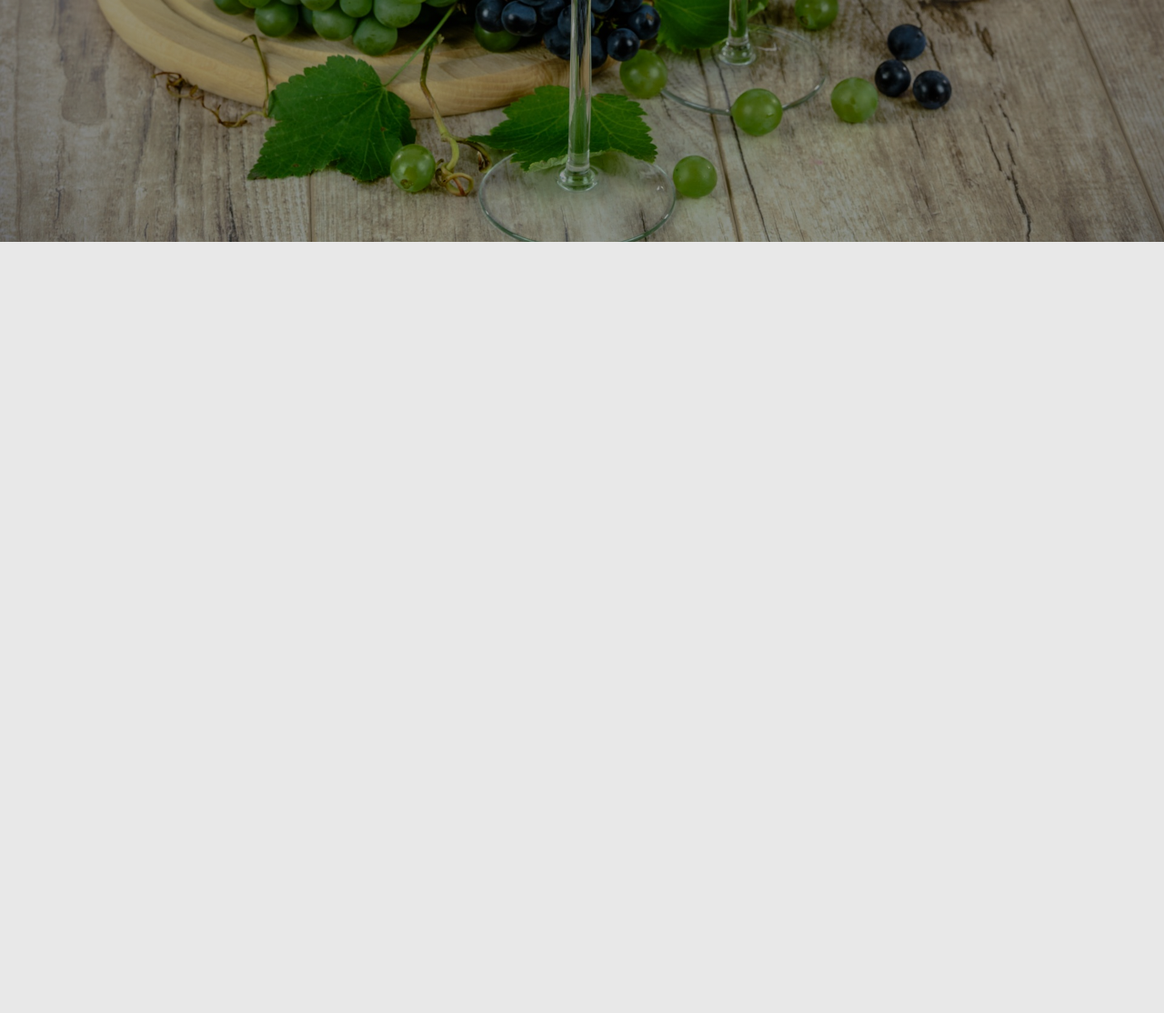
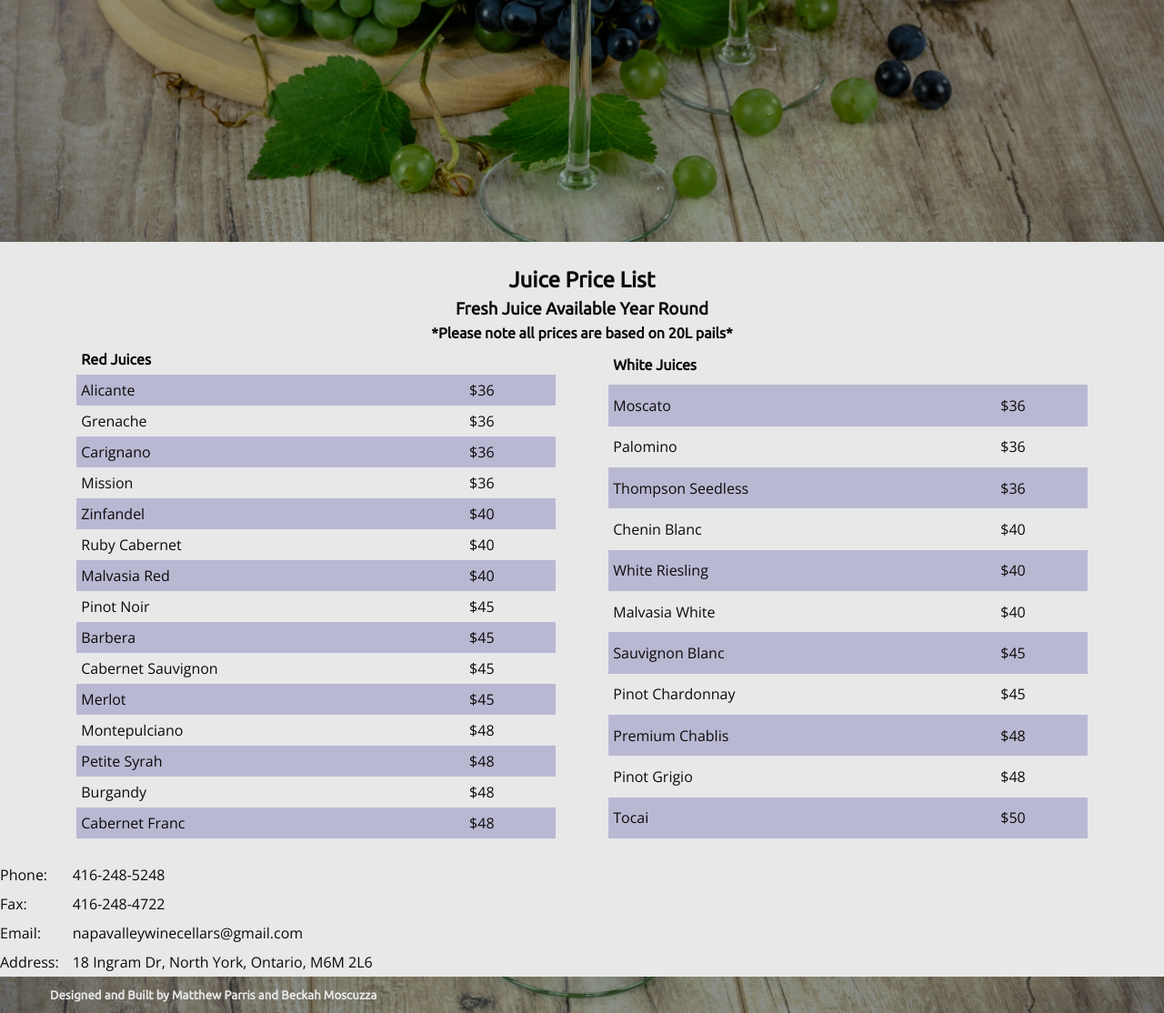
Before and after one commit to Parris-Moscuzza-Creations/NapaValleyWineCellars, a website: page index.html in a window 1280 px wide. Shown: the part 534-1648 px from the top of the page at 91% size. Before the commit the page ends 800 px from the top, so only its background shows below. Drawn offline with nearby package versions, Linux system fonts and the light colour scheme; a web font is replaced by a local one.

Commit message:
made into one page

```diff
--- a/index.html
+++ b/index.html
@@ -23,15 +23,14 @@
 
 					<nav class="mainNav">
 						<ul class="active">
-							<li><a href="index.html">Home</a></li>
-							<li><a href="forSale.html">For Sale</a></li>
-							<li><a href="contactUs.html">Contact Us</a></li>
+							<li><a href="#home">Home</a></li>
+							<li><a href="#forSale">For Sale</a></li>
+							<li><a href="#contact">Contact Us</a></li>
 						</ul>
 					</nav>
 				</div>
 			</div>
 		</div>
-
 
 		<div class="wrapper">
 			<div class="headerCentreText">
@@ -40,6 +39,157 @@
 		</div>
 	</header>
 
+	<section id="forSale" class="priceListTitle wrapper">
+		<h2>Juice Price List</h2>
+		<h3>Fresh Juice Available Year Round</h3>
+		<h4>*Please note all prices are based on 20L pails*</h4>
+		<section class="priceListWrap wrapper">
+			<table class="red">
+				<tr>
+					<th>Red Juices</th>
+				</tr>
+				<tr>
+					<td>Alicante</td>
+					<td>$36</td>
+				</tr>
+				<tr>
+					<td>Grenache</td>
+					<td>$36</td>
+				</tr>
+				<tr>
+					<td>Carignano</td>
+					<td>$36</td>
+				</tr>
+				<tr>
+					<td>Mission</td>
+					<td>$36</td>
+				</tr>
+				<tr>
+					<td>Zinfandel</td>
+					<td>$40</td>
+				</tr>
+				<tr>
+					<td>Ruby Cabernet</td>
+					<td>$40</td>
+				</tr>
+				<tr>
+					<td>Malvasia Red</td>
+					<td>$40</td>
+				</tr>
+				<tr>
+					<td>Pinot Noir</td>
+					<td>$45</td>
+				</tr>
+				<tr>
+					<td>Barbera</td>
+					<td>$45</td>
+				</tr>
+				<tr>
+					<td>Cabernet Sauvignon</td>
+					<td>$45</td>
+				</tr>
+				<tr>
+					<td>Merlot</td>
+					<td>$45</td>
+				</tr>
+				<tr>
+					<td>Montepulciano</td>
+					<td>$48</td>
+				</tr>
+				<tr>
+					<td>Petite Syrah</td>
+					<td>$48</td>
+				</tr>
+				<tr>
+					<td>Burgandy</td>
+					<td>$48</td>
+				</tr>
+				<tr>
+					<td>Cabernet Franc</td>
+					<td>$48</td>
+				</tr>
+			</table>
+			<table class="white">
+				<tr>
+					<th>White Juices</th>
+				</tr>
+				<tr>
+					<td>Moscato</td>
+					<td>$36</td>
+				</tr>
+				<tr>
+					<td>Palomino</td>
+					<td>$36</td>
+				</tr>
+				<tr>
+					<td>Thompson Seedless</td>
+					<td>$36</td>
+				</tr>
+				<tr>
+					<td>Chenin Blanc</td>
+					<td>$40</td>
+				</tr>
+				<tr>
+					<td>White Riesling</td>
+					<td>$40</td>
+				</tr>
+				<tr>
+					<td>Malvasia White</td>
+					<td>$40</td>
+				</tr>
+				<tr>
+					<td>Sauvignon Blanc</td>
+					<td>$45</td>
+				</tr>
+				<tr>
+					<td>Pinot Chardonnay</td>
+					<td>$45</td>
+				</tr>
+				<tr>
+					<td>Premium Chablis</td>
+					<td>$48</td>
+				</tr>
+				<tr>
+					<td>Pinot Grigio</td>
+					<td>$48</td>
+				</tr>
+				<tr>
+					<td>Tocai</td>
+					<td>$50</td>
+				</tr>
+			</table>
+		</section>
+	</section>
+
+	<section id="contact" class="contact">
+		<div class="contactWrap">
+			<div class="contactInfo">
+				<ul class="contactTitle">
+					<li>Phone:</li>
+
+					<li>Fax:</li>
+
+					<li>Email:</li>
+
+					<li>Address:</li>
+				</ul>
+
+				<ul class="contactContent">
+					<li><a href="tel:416-248-5248">416-248-5248</a></li>
+					<li>416-248-4722</li>
+					<li><a href="mailto:napavalleywinecellars@gmail.com">napavalleywinecellars@gmail.com</a></li>
+					<li>18 Ingram Dr, North York, Ontario, M6M 2L6</li>
+				</ul>
+			</div>
+		</div>
+	</section>
+
+	<footer>
+		<div class="wrapper">
+			<h5>Designed and Built by <a href="http://matthewjparris.com/">Matthew Parris</a> and <a href="http://beckah.moscuzza.ca/">Beckah Moscuzza</a></h5>
+		</div>
+	</footer>
+
 	<script src="https://unpkg.com/flickity@2/dist/flickity.pkgd.min.js"></script>
 	<script src="public/scripts/scripts.js"></script>
 </body>
```
Also changed, not shown: contactUs.html (+0 -27 lines).
